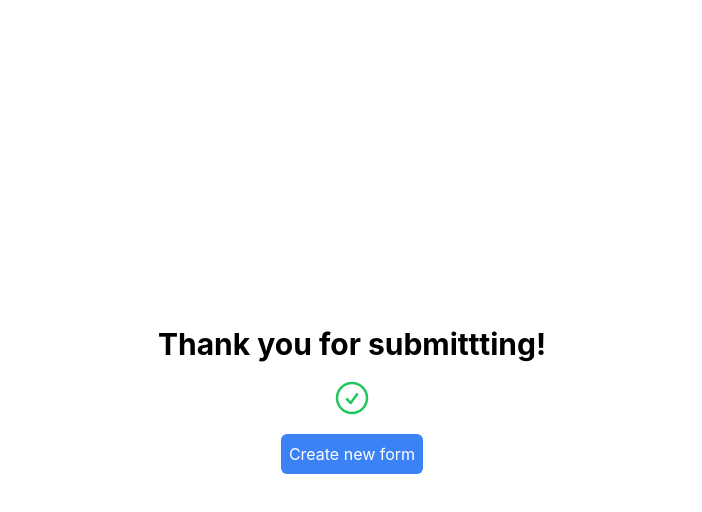
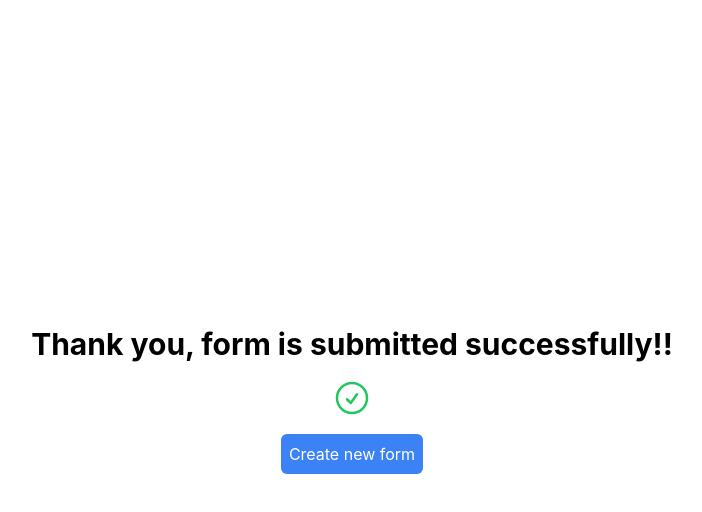
Before and after one commit to Sapnajha19/dynamic-form, a React (Create React App) app: page /form-builder in a window 1280 px wide. Both pictures are taken after a click on the button "Submit". Shown: the top 512 px of the page, without its empty margins (288-990 px from the left). Built offline with nearby package versions, Linux system fonts and the light colour scheme.

Commit message:
Remove unused code

```diff
--- a/src/pages/FormBuilder.jsx
+++ b/src/pages/FormBuilder.jsx
@@ -4,10 +4,8 @@ import TextArea from "../components/TextArea";
 import DropDown from "../components/DropDown";
 import CheckBox from "../components/CheckBox";
 import RadioButton from "../components/RadioButton";
-import { Link, useNavigate } from "react-router-dom";
 
 function FormBuilder() {
-  const navigate = useNavigate();
   const [add, setAdd] = useState(false);
   const [selectedFieldTypes, setSelectedFieldTypes] = useState([]);
   const [formConfig, setFormConfig] = useState([]);
@@ -58,7 +56,7 @@ function FormBuilder() {
     <div>
       {isSubmitted ? (
         <div className="flex flex-col justify-center items-center h-screen gap-4">
-          <p className="text-3xl font-bold">Thank you for submittting!</p>
+          <p className="text-3xl font-bold">Thank you, form is submitted successfully!!</p>
           <svg
             xmlns="http://www.w3.org/2000/svg"
             fill="none"
```
